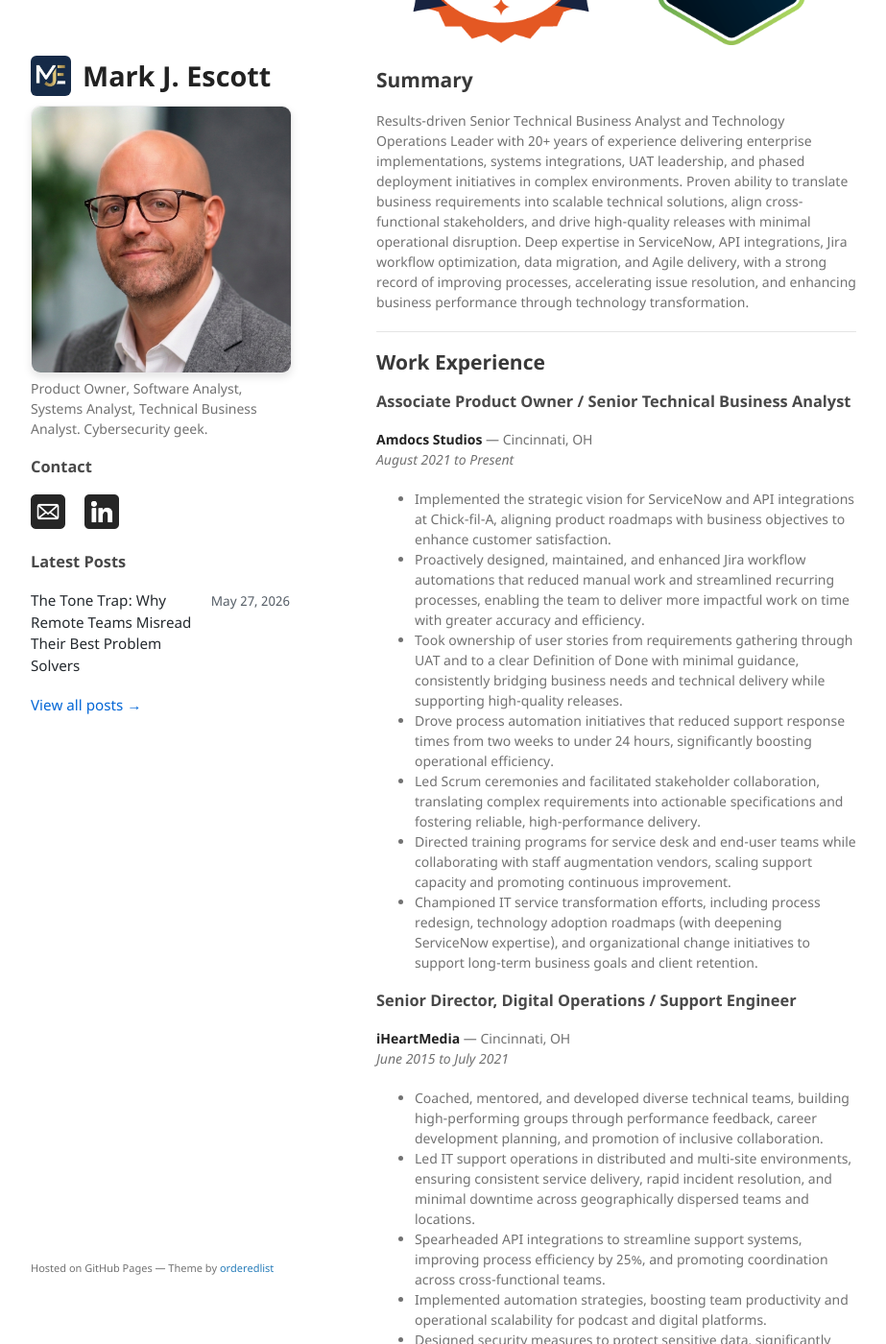
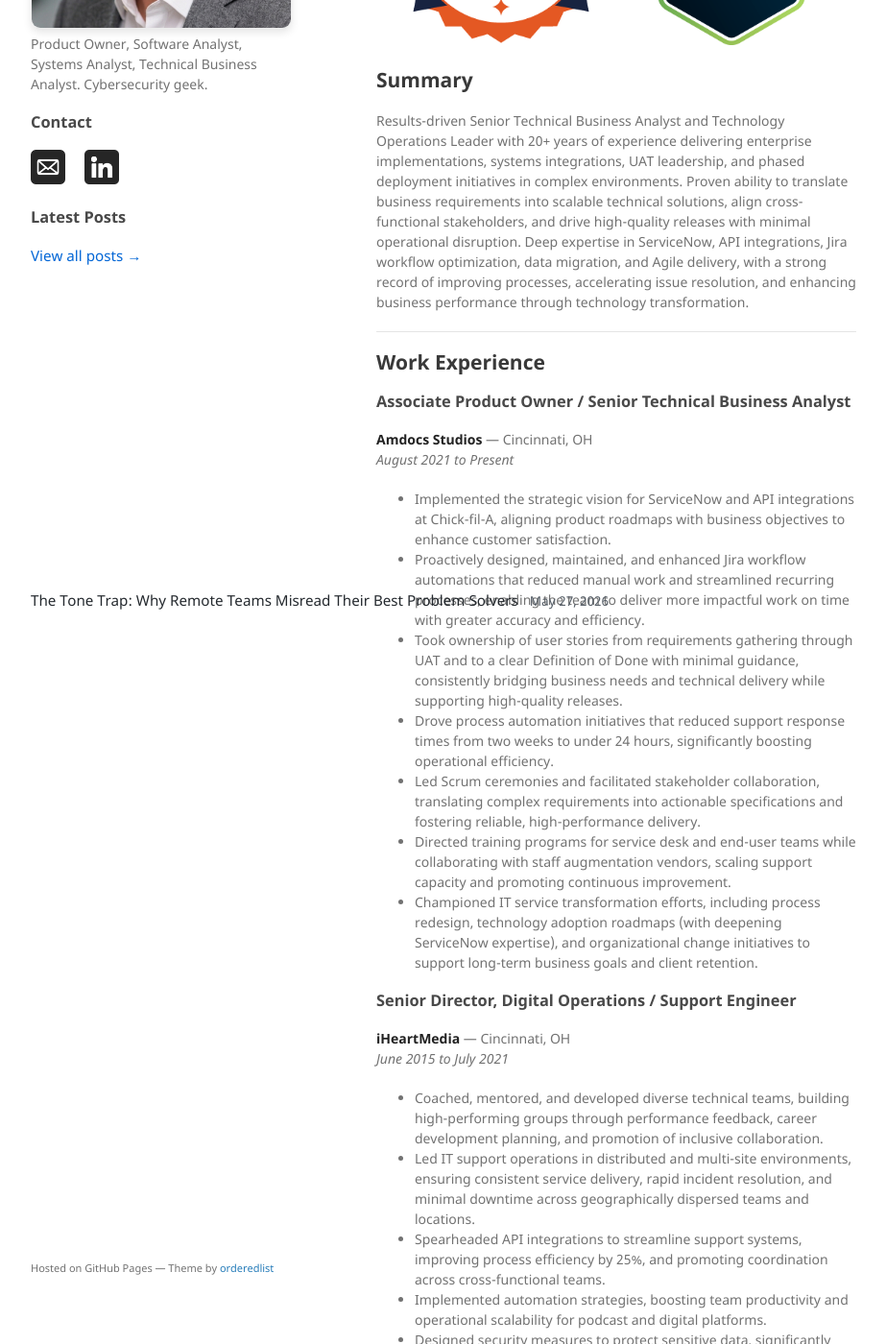
Before and after one commit to mjescott/mjescott.github.io, a Jekyll site: the page built from index.md, in a window 1280 px wide and 1400 px high, scrolled down 359 px. Shown: the whole window at 96% size, without its empty margins (178-1101 px from the left). Built offline with Jekyll 4.4.1, drawn with Linux system fonts in a browser that asks for light colours.

Commit message:
css fixes

```diff
--- a/assets/css/style.scss
+++ b/assets/css/style.scss
@@ -282,3 +282,9 @@
     padding: 0 1rem;
   }
 }
+header {
+  position:static !important;
+}
+header ul {
+  position: fixed !important;
+}
--- a/index.md
+++ b/index.md
@@ -4,7 +4,7 @@
 
 **Certified Scrum Product Owner® / Certified ServiceNow System Administrator / Business Systems Analyst / Agile Delivery**
 Cincinnati, OH\
-<sub>_Updated: {{ site.updated_date}}_</sub>
+<sub>_Updated: {{site.updated_date}}_</sub>
 
 ---
 
```
